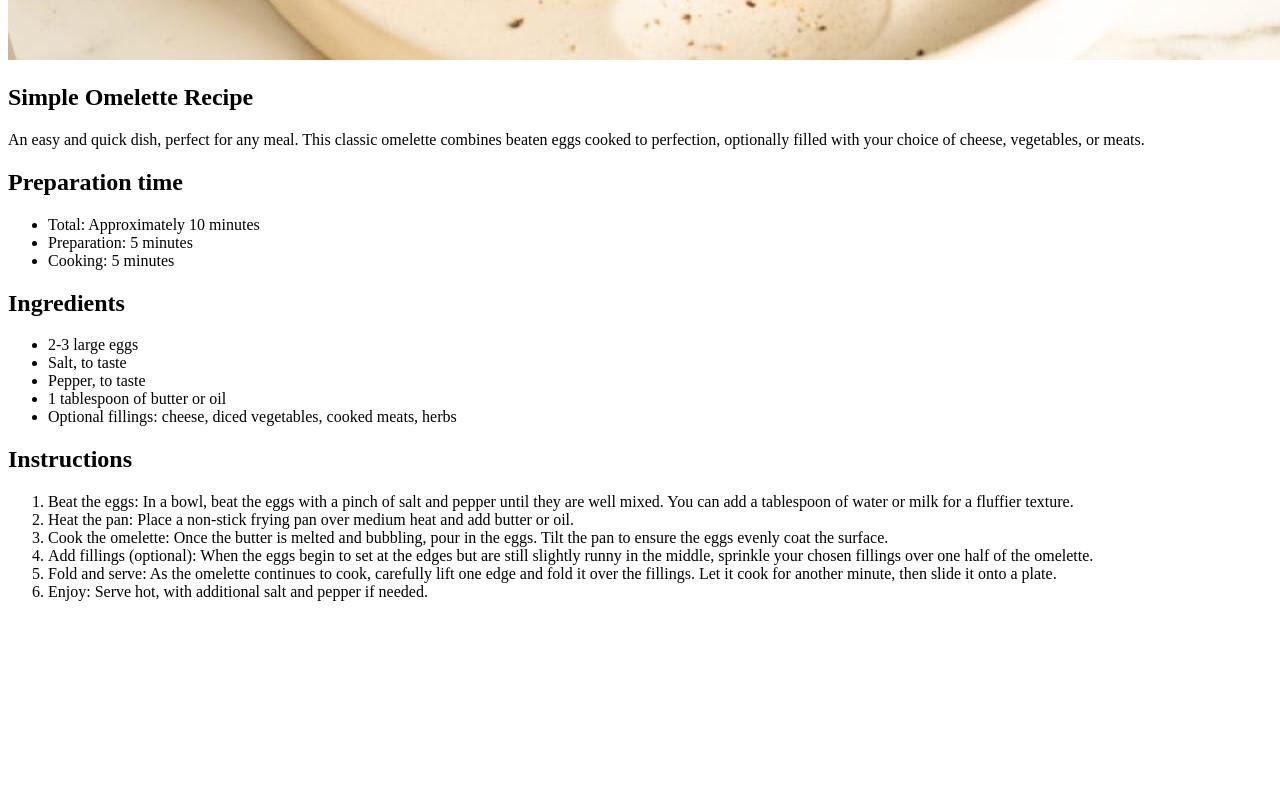
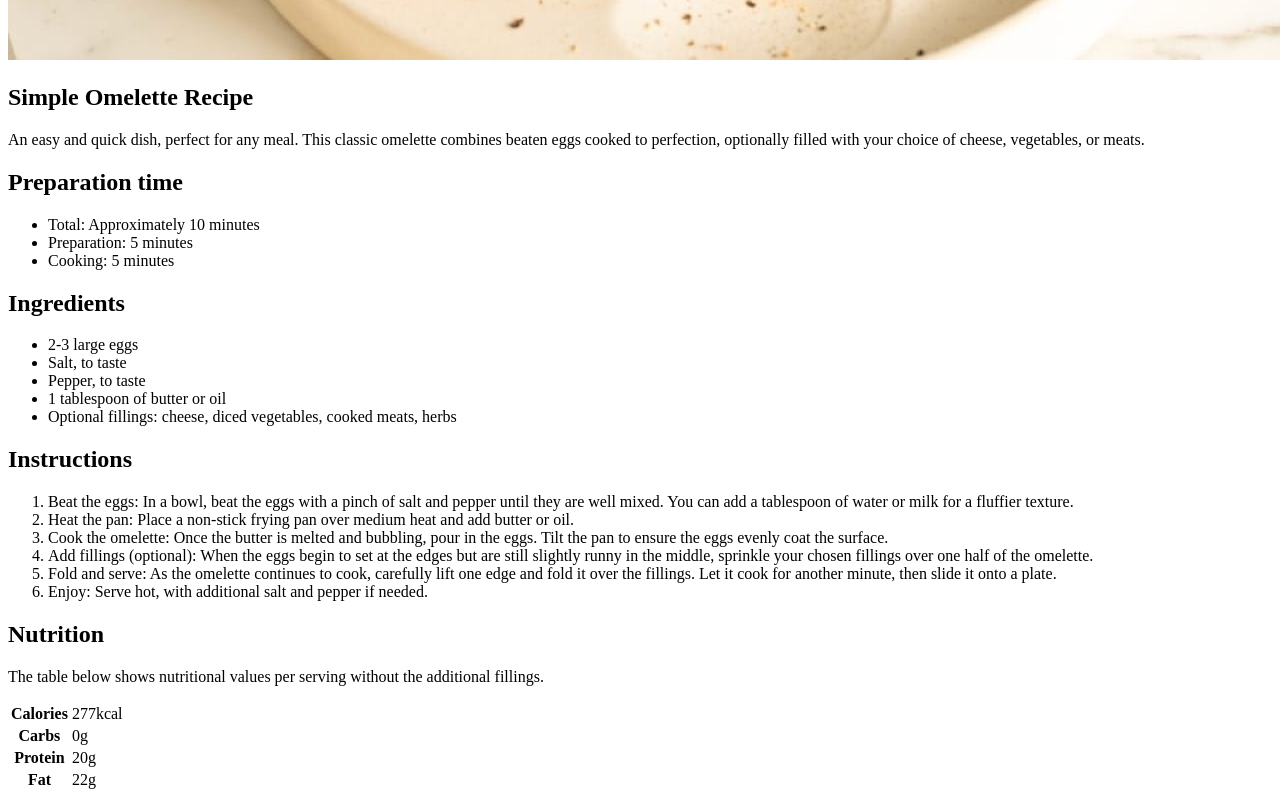
Before and after one commit to VenusY/frontend-mentor-recipe-page, a React app: page / in a window 1280 px wide. Shown: the part 548-1348 px from the top of the page. Before the commit the page ends 1165 px from the top, so only its background shows below. Built offline with nearby package versions, Linux system fonts and the light colour scheme.

Commit message:
Add nutrition section markup

```diff
--- a/src/components/Nutrition.jsx
+++ b/src/components/Nutrition.jsx
@@ -1 +1,32 @@
-export default function Nutrition() {}
+export default function Nutrition() {
+  return (
+    <section className='nutrition'>
+      <h2 className='card__heading'>Nutrition</h2>
+      <p className='nutrition__description'>
+        The table below shows nutritional values per serving without the
+        additional fillings.
+      </p>
+
+      <table className='nutrition-table'>
+        <tbody className='nutrition-table__body'>
+          <tr className='nutrition-table__row'>
+            <th className='nutrition-table__category'>Calories</th>
+            <td className='nutrition-table__value'>277kcal</td>
+          </tr>
+          <tr className='nutrition-table__row'>
+            <th className='nutrition-table__category'>Carbs</th>
+            <td className='nutrition-table__value'>0g</td>
+          </tr>
+          <tr className='nutrition-table__row'>
+            <th className='nutrition-table__category'>Protein</th>
+            <td className='nutrition-table__value'>20g</td>
+          </tr>
+          <tr className='nutrition-table__row'>
+            <th className='nutrition-table__category'>Fat</th>
+            <td className='nutrition-table__value'>22g</td>
+          </tr>
+        </tbody>
+      </table>
+    </section>
+  );
+}
```
